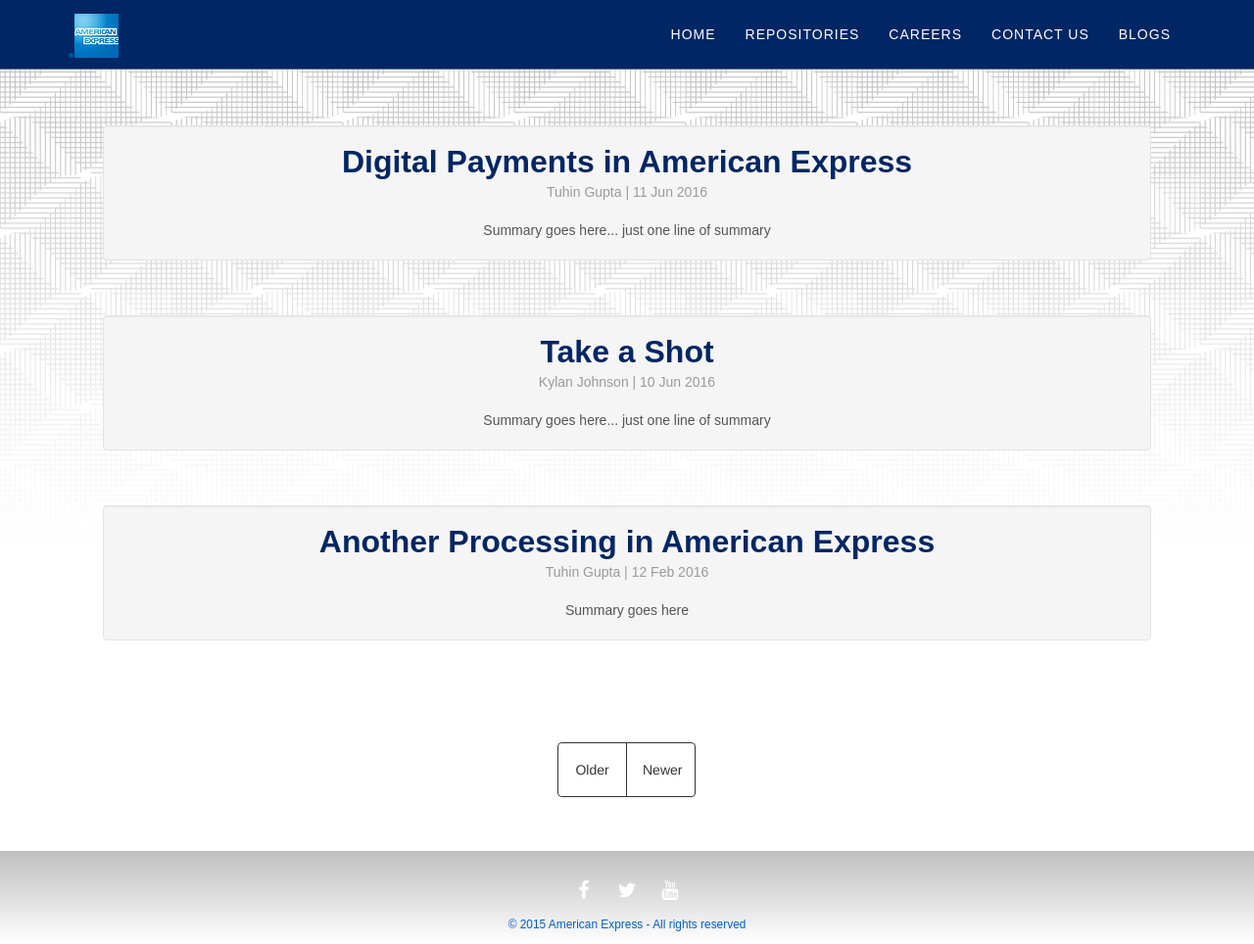
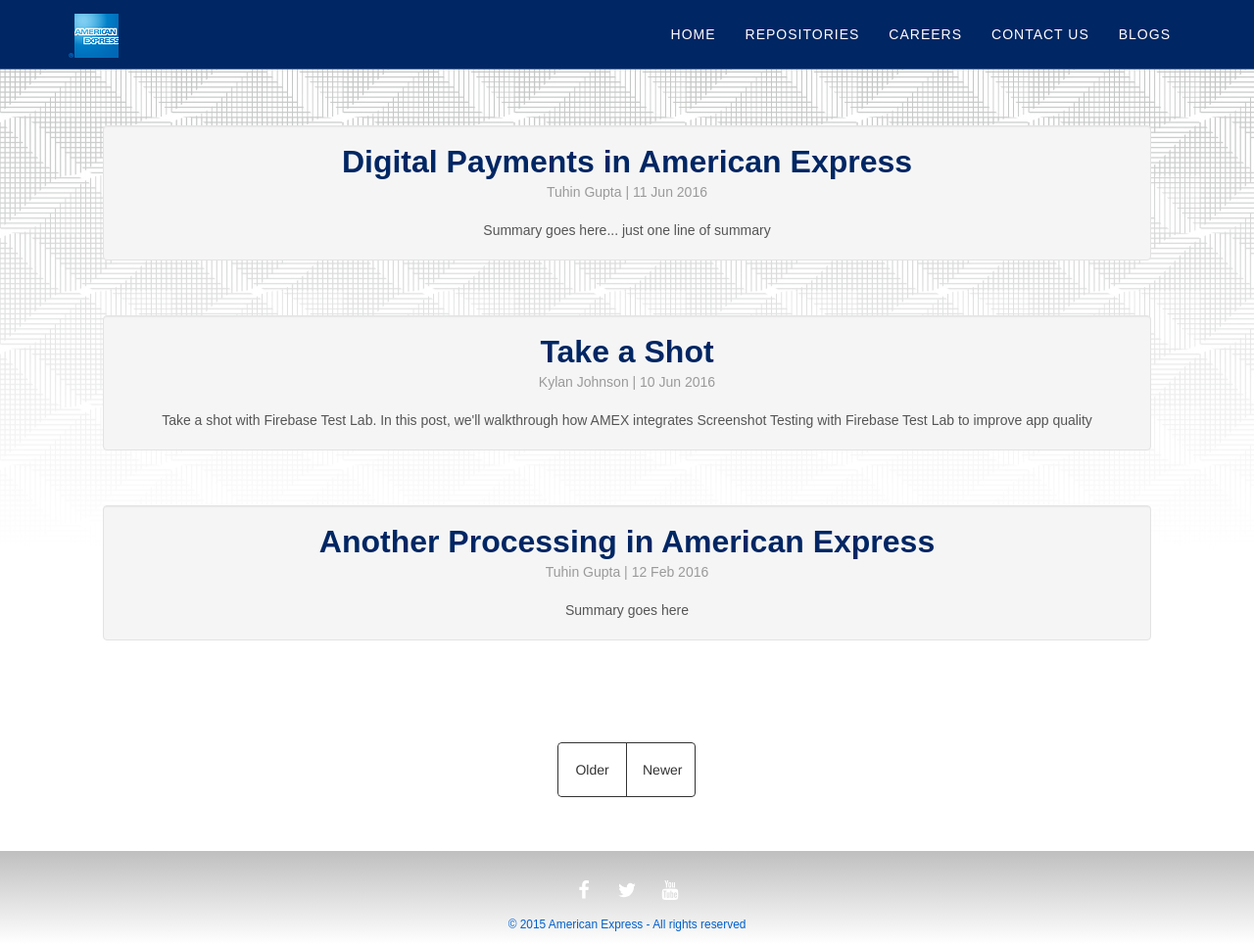
Before and after one commit to tuhingupta/tuhingupta.github.io, a Jekyll site: the page built from blogs/index.html, in a window 1280 px wide and 964 px high. Shown: the whole window at 98% size. Built offline with Jekyll 4.4.1, drawn with Linux system fonts in a browser that asks for light colours; nearby versions of some CDN libraries; the list of posts is cut into pages by our own code.

Commit message:
updated summary

```diff
--- a/_posts/blogs/2016-06-10-Take-a-shot.markdown
+++ b/_posts/blogs/2016-06-10-Take-a-shot.markdown
@@ -1,7 +1,7 @@
 ---
 layout: page
 title: Take a Shot
-summary: Summary goes here... just one line of summary
+summary: Take a shot with Firebase Test Lab. In this post, we'll walkthrough how AMEX integrates Screenshot Testing with Firebase Test Lab to improve app quality
 date: 2016-06-10
 author: Kylan Johnson
 permalink: /blogs/:year/:month/:day/:title/
```
